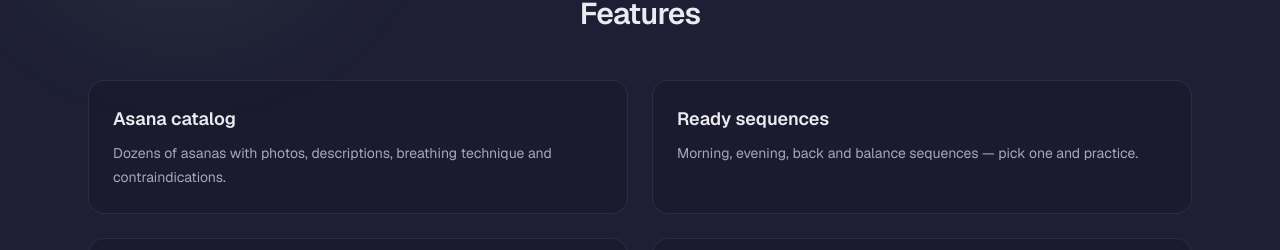
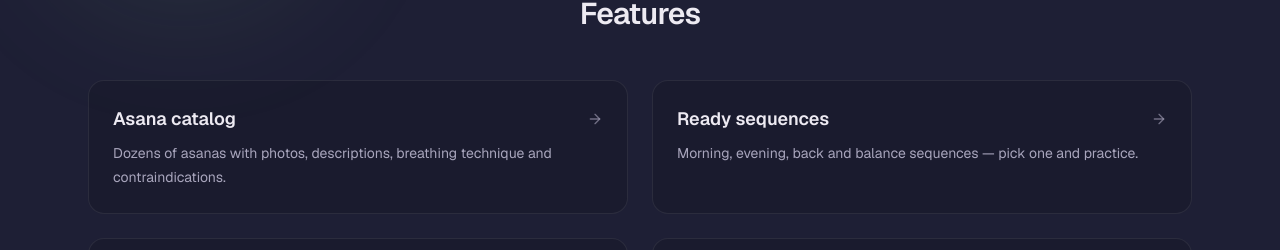
Before and after one commit to rrshidev/dharana_web_app, a Next.js app: page /en in a window 1280 px wide. Shown: the part 683-933 px from the top of the page. Built offline with nearby package versions, Linux system fonts and the light colour scheme; no server answers.

Commit message:
feat(landing): feature cards clickable — link to guarded sections (login redirect for guests)

```diff
--- a/app/[locale]/page.tsx
+++ b/app/[locale]/page.tsx
@@ -1,4 +1,5 @@
 import { notFound } from "next/navigation";
+import Link from "next/link";
 import { isLocale } from "@/lib/i18n/settings";
 import { getServerTranslation } from "@/lib/i18n/server";
 import { APK_URL, TELEGRAM_BOT_URL } from "@/lib/constants";
@@ -26,7 +27,9 @@ export default async function LandingPage({ params }: Props) {
   if (!isLocale(locale)) notFound();
   const { t } = await getServerTranslation(locale);
 
-  const features = t("features.items", { returnObjects: true }) as Array<{ title: string; text: string }>;
+  const features = t("features.items", { returnObjects: true }) as Array<
+    { title: string; route: string; text: string }
+  >;
 
   return (
     <div className="overflow-hidden">
@@ -75,13 +78,22 @@ export default async function LandingPage({ params }: Props) {
           <h2 className="text-center text-3xl font-semibold tracking-tight">{t("features.title")}</h2>
           <div className="mt-12 grid gap-6 sm:grid-cols-2">
             {features.map((f) => (
-              <div
+              <Link
                 key={f.title}
-                className="rounded-2xl border border-night-line bg-night p-6 transition-colors hover:border-sage/30"
+                href={`/${locale}${f.route}`}
+                className="group rounded-2xl border border-night-line bg-night p-6 transition-colors hover:border-sage/40"
               >
-                <h3 className="text-lg font-semibold">{f.title}</h3>
+                <div className="flex items-center justify-between gap-3">
+                  <h3 className="text-lg font-semibold">{f.title}</h3>
+                  <span className="text-muted/60 transition-transform group-hover:translate-x-0.5">
+                    <svg viewBox="0 0 24 24" fill="none" stroke="currentColor" strokeWidth="2" strokeLinecap="round" strokeLinejoin="round" className="h-4 w-4" aria-hidden="true">
+                      <path d="M5 12h14" />
+                      <path d="m12 5 7 7-7 7" />
+                    </svg>
+                  </span>
+                </div>
                 <p className="mt-2 text-sm leading-6 text-muted">{f.text}</p>
-              </div>
+              </Link>
             ))}
           </div>
         </div>
--- a/lib/i18n/locales/en/common.json
+++ b/lib/i18n/locales/en/common.json
@@ -22,10 +22,10 @@
   "features": {
     "title": "Features",
     "items": [
-      { "title": "Asana catalog", "text": "Dozens of asanas with photos, descriptions, breathing technique and contraindications." },
-      { "title": "Ready sequences", "text": "Morning, evening, back and balance sequences — pick one and practice." },
-      { "title": "Practice timer", "text": "A built-in timer will guide you from warm-up to savasana." },
-      { "title": "Generator", "text": "Build your own sequence for your goals in seconds." }
+      { "title": "Asana catalog", "route": "/catalog", "text": "Dozens of asanas with photos, descriptions, breathing technique and contraindications." },
+      { "title": "Ready sequences", "route": "/complexes", "text": "Morning, evening, back and balance sequences — pick one and practice." },
+      { "title": "Practice timer", "route": "/timer", "text": "A built-in timer will guide you from warm-up to savasana." },
+      { "title": "Generator", "route": "/filter", "text": "Build your own sequence for your goals in seconds." }
     ]
   },
   "channels": {
--- a/lib/i18n/locales/ru/common.json
+++ b/lib/i18n/locales/ru/common.json
@@ -22,10 +22,10 @@
   "features": {
     "title": "Возможности",
     "items": [
-      { "title": "Каталог асан", "text": "Десятки асан с фото, описанием, техникой дыхания и противопоказаниями." },
-      { "title": "Готовые комплексы", "text": "Комплексы на утро, вечер, спину и баланс — выбирайте и практикуйте." },
-      { "title": "Таймер практики", "text": "Встраиваемый таймер проведёт вас от разминки до шавасаны." },
-      { "title": "Генератор", "text": "Соберите собственную последовательность под свои цели за несколько секунд." }
+      { "title": "Каталог асан", "route": "/catalog", "text": "Десятки асан с фото, описанием, техникой дыхания и противопоказаниями." },
+      { "title": "Готовые комплексы", "route": "/complexes", "text": "Комплексы на утро, вечер, спину и баланс — выбирайте и практикуйте." },
+      { "title": "Таймер практики", "route": "/timer", "text": "Встраиваемый таймер проведёт вас от разминки до шавасаны." },
+      { "title": "Генератор", "route": "/filter", "text": "Соберите собственную последовательность под свои цели за несколько секунд." }
     ]
   },
   "channels": {
```
